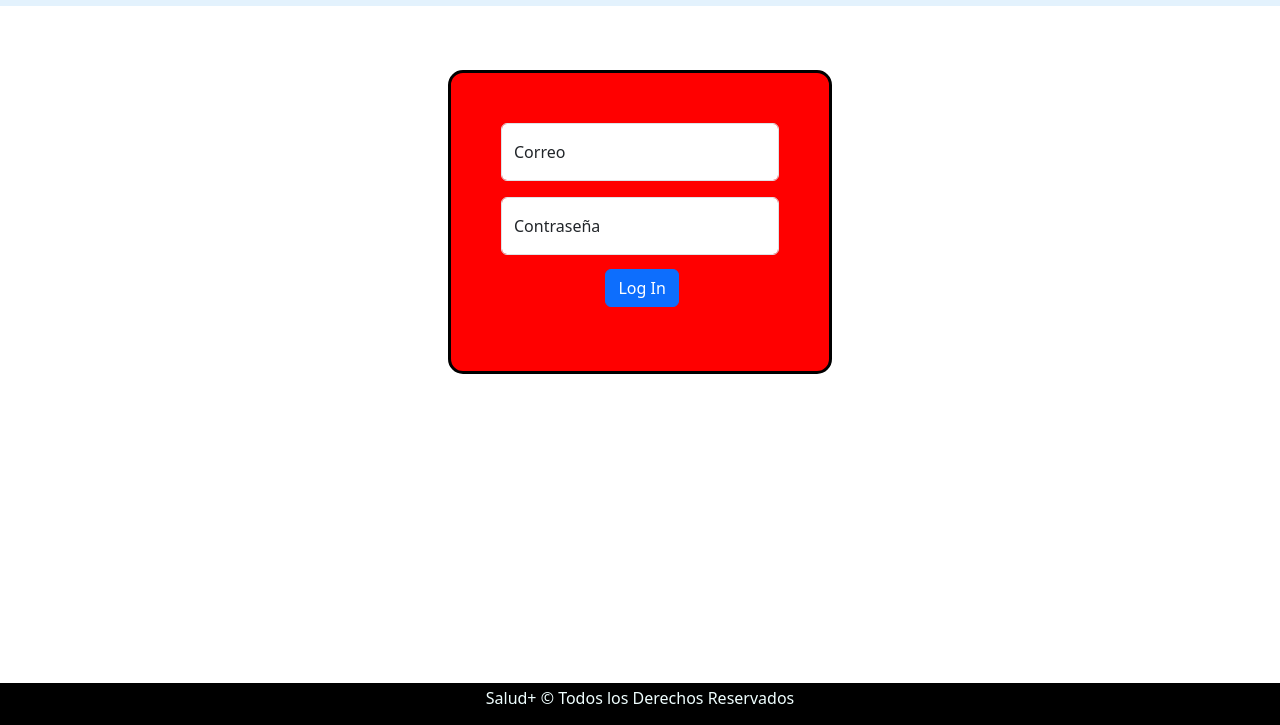
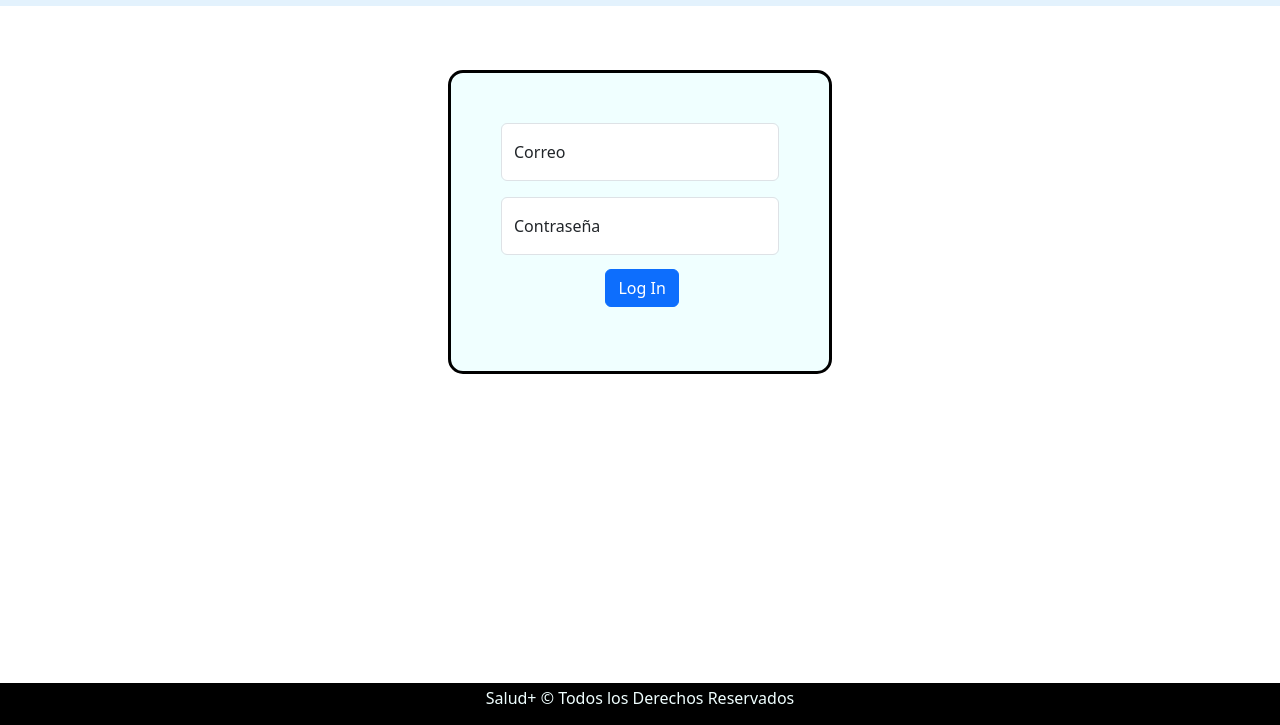
Before and after one commit to FernandoPerezVerdejo/Mi-Proyecto, a plain HTML site: page pages/login.html in a window 1280 px wide. Shown: the part 75-800 px from the top of the page. Drawn offline with Linux system fonts and the light colour scheme.

Commit message:
cambios menores

```diff
--- a/css/style.css
+++ b/css/style.css
@@ -153,7 +153,7 @@
                             border-radius: 15px;
                             text-align: center;
                             padding:50px;
-                            background-color: red;
+                            background-color:azure;
                         }
 
                         .botonlogin{
```
